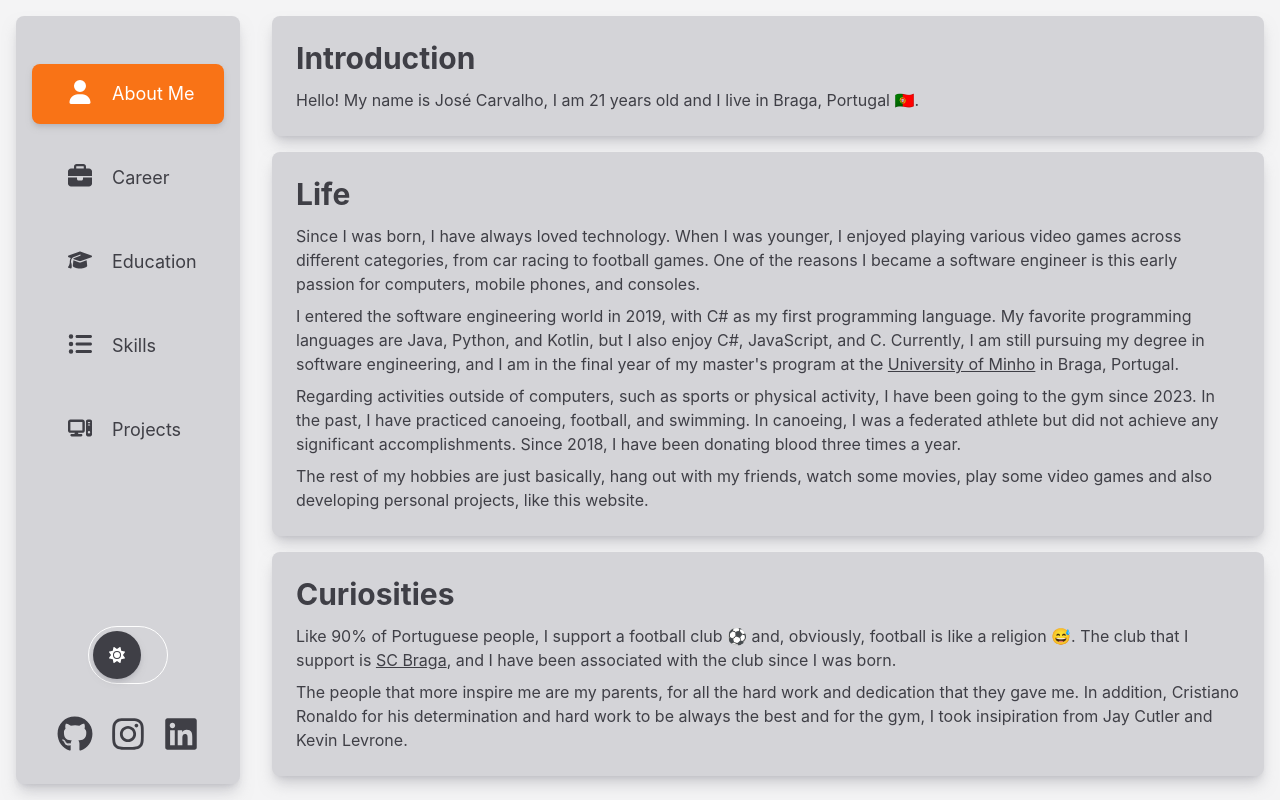
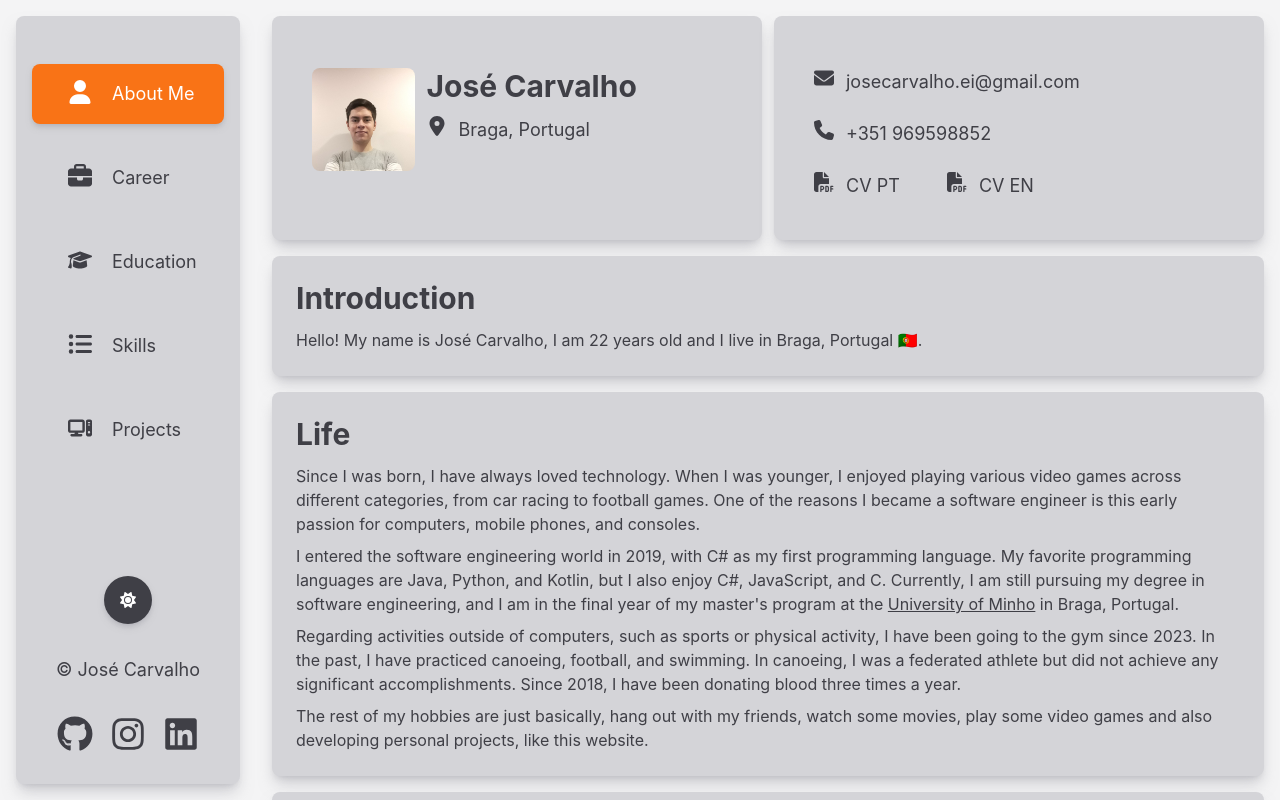
Before and after one commit to JoseBambora/JoseBambora.github.io, a React (Create React App) app in the folder react-app2.0/: page / in a window 1280 px wide. Shown: the top 800 px of the page. Built offline with nearby package versions, Linux system fonts and the light colour scheme.

Commit message:
Minor changes to about me page.

```diff
--- a/react-app2.0/src/components/Sidebar.js
+++ b/react-app2.0/src/components/Sidebar.js
@@ -12,11 +12,20 @@ import { FaXmark } from "react-icons/fa6";
 import Button from "../ui/Button";
 import Container from "../ui/Container";
 
+
+function SideBarIconText({ icon, text }) {
+  return (
+    <>
+      <div className="w-2/5 text-2xl flex justify-center z-10">{icon}</div>
+      <div className="w-3/5 z-10 text-left">{text}</div>
+    </>
+  )
+}
+
 function SideBarElement({ text, icon, onClick, selected }) {
   return (
     <button className={"relative text-lg flex p-4 rounded-lg overflow-hidden group " + (selected ? "bg-orange-500 shadow-md shadow-zinc-400/50 dark:shadow-zinc-900 text-white" : "")} onClick={onClick}>
-      <div className="w-2/5 text-2xl flex justify-center z-10">{icon}</div>
-      <div className="w-3/5 z-10 text-left">{text}</div>
+      <SideBarIconText icon={icon} text={text} />
       <span className="absolute inset-0 bg-red-500 dark:bg-red-600 transform -translate-x-full group-hover:translate-x-0 duration-500 opacity-0 group-hover:opacity-100 group-hover:text-white"></span>
     </button>
   )
@@ -30,22 +39,14 @@ function SideBarLightDark() {
   };
   return (
     <Container col={false} center={true}>
-      <div className="border border-white rounded-full w-1/2 p-1 flex">
-        <div className={`transform duration-300 ease-in-out ${darkMode ? 'translate-x-full' : 'translate-x-0'}`}>
-          <Button onClick={toggleDarkMode} fullrounded={true}>
-            {darkMode ? (
-              <FaMoon />
-            ) : (
-              <FaSun />
-            )}
-          </Button>
-        </div>
-      </div>
+      <Button onClick={toggleDarkMode} fullrounded={true}>
+        {darkMode ? (<FaMoon />) : (<FaSun />)}
+      </Button>
     </Container>
   )
 }
 
-function SideBarContact() {
+function SideBarSocial() {
   return (
     <div className="flex justify-around w-full rounded-lg">
       <Container col={false} center={false}>
@@ -67,15 +68,16 @@ function SideBarTop({ children }) {
 
 function SideBarBottom({ children }) {
   return (
-    <div className="mt-auto flex flex-col">
+    <div className="mt-auto flex flex-col justify-center">
       {children}
     </div>
   )
 }
 
+
 function SideBarElements({ setPage, setHidden, page }) {
   return (
-    <div className="fixed w-full md:w-1/5 h-screen md:bg-opacity-0 dark:md:bg-opacity-0 bg-zinc-500 dark:bg-zinc-500 bg-opacity-50 dark:bg-opacity-50">
+    <div className="fixed w-full md:w-1/5 h-screen md:bg-opacity-0 dark:md:bg-opacity-0 bg-zinc-500 dark:bg-zinc-500 bg-opacity-50 dark:bg-opacity-50 z-20">
       <Container col={false} center={false}>
         <div className="absolute top-6 right-0 md:hidden z-50">
           <Button onClick={setHidden} fullrounded={true}><FaXmark /></Button>
@@ -91,7 +93,10 @@ function SideBarElements({ setPage, setHidden, page }) {
             </SideBarTop>
             <SideBarBottom>
               <SideBarLightDark />
-              <SideBarContact />
+              <Container col={false} center={true}>
+                <span className="text-lg">&copy; José Carvalho</span>
+              </Container>
+              <SideBarSocial />
             </SideBarBottom>
           </Container>
         </div>
@@ -102,7 +107,7 @@ function SideBarElements({ setPage, setHidden, page }) {
 
 function BurgerButton({ changeHidden }) {
   return (
-    <div className="fixed top-1 left-1">
+    <div className="fixed top-4 left-4 z-10">
       <Button onClick={changeHidden} fullrounded={true}><FaBars /></Button>
     </div>
   )
--- a/react-app2.0/src/pages/AboutMe.js
+++ b/react-app2.0/src/pages/AboutMe.js
@@ -2,12 +2,65 @@
 import Container from '../ui/Container';
 import { Card } from '../ui/Card';
 import Link from '../ui/Link';
+import { FaEnvelope, FaPhone } from "react-icons/fa6";
+import { FaFilePdf } from "react-icons/fa6";
+import { FaLocationDot } from "react-icons/fa6";
+
+function AboutMeIconText({ icon, text }) {
+  return (
+    <div className="flex w-full text-lg space-x-3">
+      <div className='text-xl'>{icon}</div>
+      <p>{text}</p>
+    </div>
+  )
+}
+
+function AboutMeImportantInfo() {
+  return (
+    <Container>
+      <ul className="space-y-6">
+        <li>
+          <AboutMeIconText icon={<FaEnvelope />} text={"josecarvalho.ei@gmail.com"} />
+        </li>
+        <li>
+          <AboutMeIconText icon={<FaPhone />} text={"+351 969598852"} />
+        </li>
+        <li className='flex'>
+          <AboutMeIconText icon={<FaFilePdf />} text={"CV PT"} />
+          <AboutMeIconText icon={<FaFilePdf />} text={"CV EN"} />
+        </li>
+      </ul>
+    </Container>
+  )
+}
+
+function AboutMePicture() {
+  return (
+    <Container col={false} center={false}>
+      <img src="Zé.jpg" alt="My face" className='aspect-square w-1/4 mr-3 rounded-lg' />
+      <div className='flex flex-col'>
+        <div className='mb-3'>
+          <h1 className='text-3xl font-bold'>José Carvalho</h1>
+        </div>
+        <AboutMeIconText icon={<FaLocationDot />} text={"Braga, Portugal"} />
+      </div>
+    </Container>
+  )
+}
 
 function AboutMe() {
   return (
     <Container col={true} center={false}>
+      <div className='flex flex-col md:flex-row md:space-x-3'>
+        <Card>
+          <AboutMePicture />
+        </Card>
+        <Card>
+          <AboutMeImportantInfo />
+        </Card>
+      </div>
       <Card title={'Introduction'}>
-        <p>Hello! My name is José Carvalho, I am 21 years old and I live in Braga, Portugal 🇵🇹.</p>
+        <p>Hello! My name is José Carvalho, I am 22 years old and I live in Braga, Portugal 🇵🇹.</p>
       </Card>
       <Card title={'Life'}>
         <p>
--- a/react-app2.0/src/ui/Card.js
+++ b/react-app2.0/src/ui/Card.js
@@ -38,7 +38,7 @@ export function LinkProject({ href, text }) {
 
 export function Card({ children, title, label, extra }) {
   return (
-    <div className="w-full bg-zinc-300 dark:bg-zinc-800 rounded-lg shadow-lg shadow-zinc-400/50 dark:shadow-zinc-900 mb-4 transition ease-in-out hover:scale-101 duration-300">
+    <div className="w-full bg-zinc-300 dark:bg-zinc-800 rounded-lg shadow-lg shadow-zinc-400/50 dark:shadow-zinc-900 mb-4 transition ease-in-out hover:scale-101 duration-300 z-0">
       <Container col={true} center={false} padding={true}>
         <section className="w-full flex mb-3">
           <section className="flex flex-col">
--- a/react-app2.0/src/ui/Container.js
+++ b/react-app2.0/src/ui/Container.js
@@ -1,6 +1,6 @@
 function Container({ col, center, children, padding }) {
   return (
-    <div className={`w-full h-full flex ${col ? "flex-col" : "flex-row"} ${center ? "justify-center" : ""} ${padding ? "p-6" : "p-4"}`}>
+    <div className={`w-full h-full flex ${col ? "flex-col" : "flex-row"} ${center ? "justify-center items-center" : ""} ${padding ? "p-6" : "p-4"}`}>
       {children}
     </div>
   )
```
Also changed, not shown: react-app2.0/public/Zé.jpg (added).
